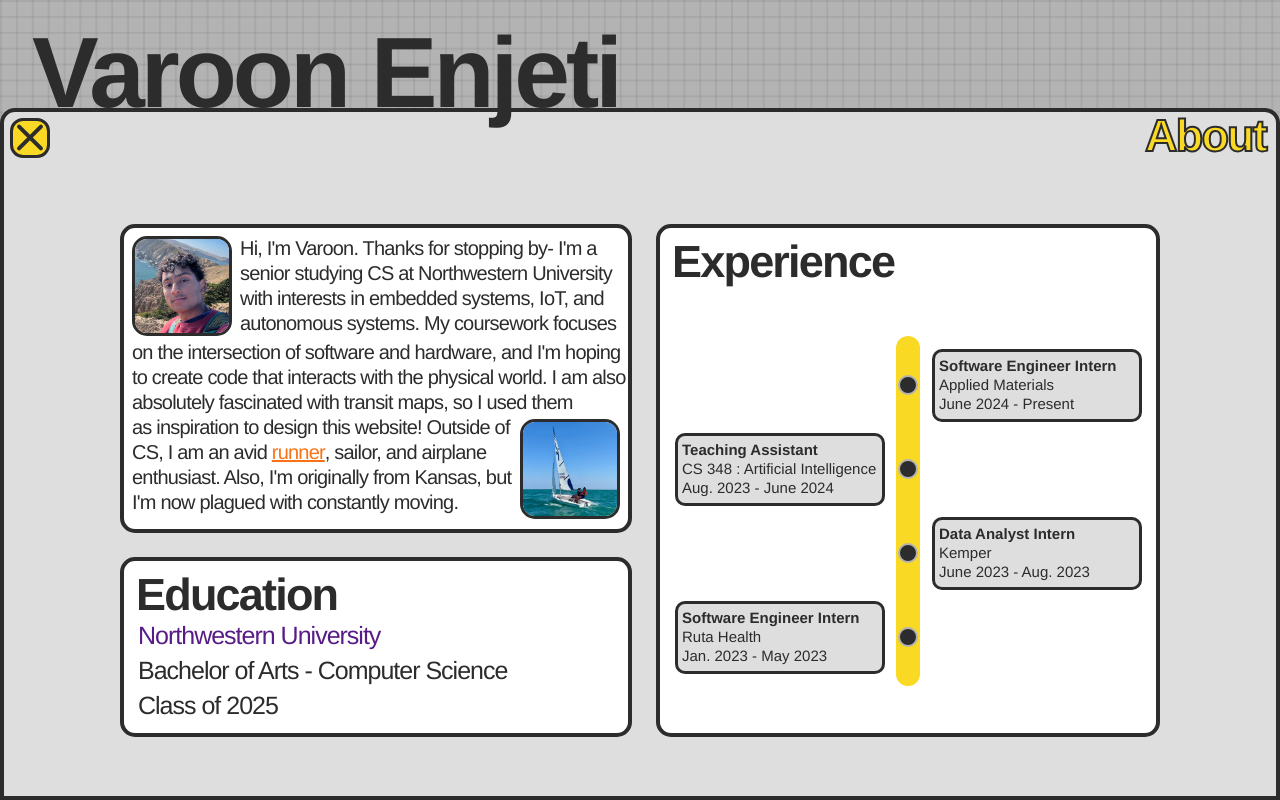
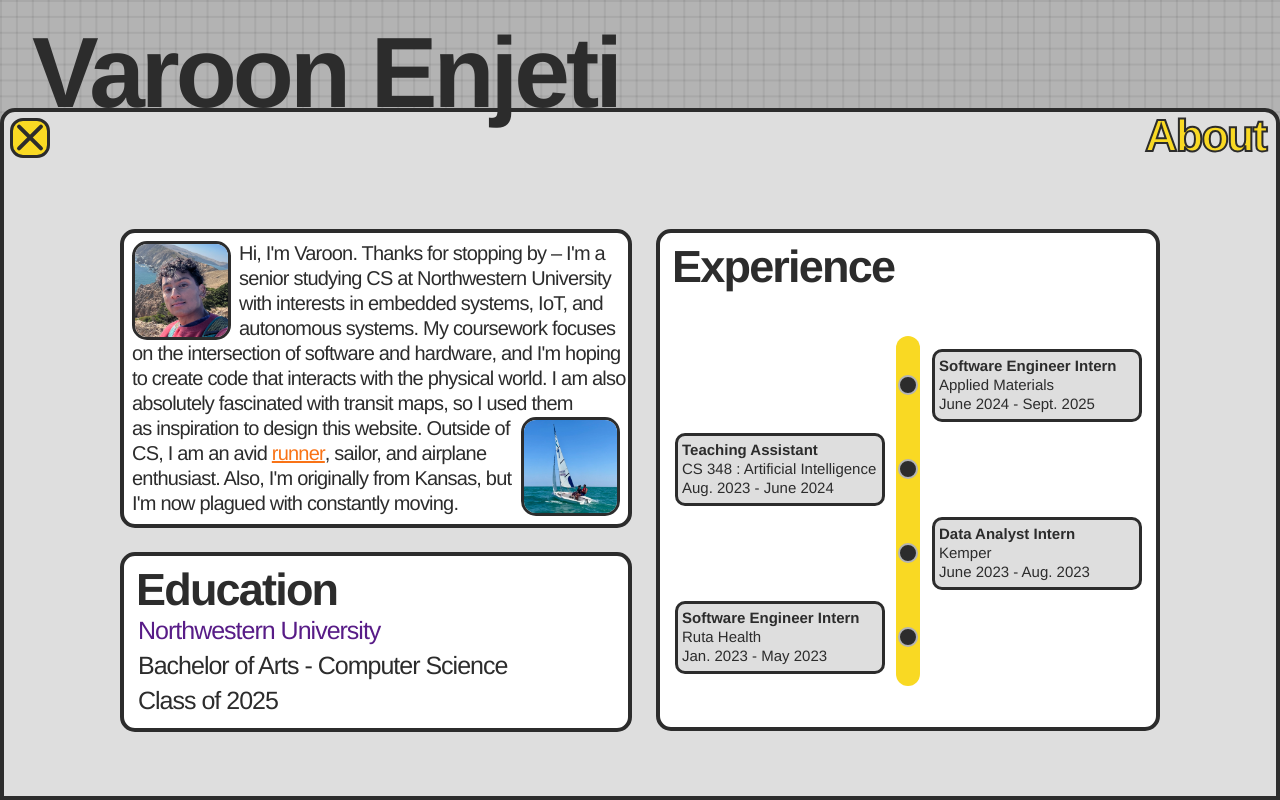
Before and after one commit to varoon-enjeti/portfolio-website, a Next.js app: page / in a window 1280 px wide. Both pictures are taken after a click on the button "About". Built offline with nearby package versions, Linux system fonts and the light colour scheme.

Commit message:
update about blurb and inner alignment issues

```diff
--- a/app/components/subpages/about/about-desktop.tsx
+++ b/app/components/subpages/about/about-desktop.tsx
@@ -23,22 +23,22 @@ const AboutDesktop: React.FC<yellowProps> = ({ setAbout }) => {
 			</div>
 			<div className="h-full w-full flex justify-center items-center gap-6 3xl:gap-10">
 				<div className="flex flex-col h-full gap-6 3xl:gap-10 items-center justify-center">
-					<div className="w-[512px] 3xl:w-[640px] h-[309px] 3xl:h-[379px] border-4 bg-white border-darkgrey rounded-[15px] box flex flex-col">
+					<div className="w-[512px] 3xl:w-[640px] h-[299px] 3xl:h-[379px] border-4 bg-white border-darkgrey rounded-[15px] box flex flex-col">
 						<div className="w-full h-[100px] 3xl:h-[125px] flex mx-2 mt-2">
 							<Image
 								src="/headshot.jpg"
 								alt="Profile Picture"
 								width={500}
 								height={500}
-								className="h-[100px] w-[100px] 3xl:h-[125px] 3xl:w-[125px] rounded-[15px] border-darkgrey border-[3px] exp"
+								className="h-[99px] w-[99px] 3xl:h-[125px] 3xl:w-[125px] rounded-[15px] border-darkgrey border-[3px] exp"
 							/>
-							<div className="font-sans font-normal text-darkgrey tracking-[-0.04em] text-[20px] 3xl:text-[25px] ml-2 3xl:mr-2 text-wrap">{`Hi, I'm Varoon. Thanks for stopping by- I'm a senior studying CS at Northwestern University with interests in embedded systems, IoT, and autonomous systems. My coursework focuses`}</div>
+							<div className="font-sans font-normal text-darkgrey tracking-[-0.04em] text-[20px] 3xl:text-[25px] ml-2 3xl:mr-2 text-wrap">{`Hi, I'm Varoon. Thanks for stopping by – I'm a senior studying CS at Northwestern University with interests in embedded systems, IoT, and autonomous systems. My coursework focuses`}</div>
 						</div>
-						<div className="font-sans font-normal text-darkgrey tracking-[-0.04em] text-[20px] 3xl:text-[25px] ml-2 mt-1 text-wrap">{`on the intersection of software and hardware, and I'm hoping to create code that interacts with the physical world. I am also absolutely fascinated with transit maps, so I used them`}</div>
+						<div className="font-sans font-normal text-darkgrey tracking-[-0.04em] text-[20px] 3xl:text-[25px] ml-2 text-wrap">{`on the intersection of software and hardware, and I'm hoping to create code that interacts with the physical world. I am also absolutely fascinated with transit maps, so I used them`}</div>
 						<div className="w-full h-[100px] 3xl:h-[125px] flex">
 							<div className="flex flex-col">
 								<div className="font-sans font-normal text-darkgrey tracking-[-0.04em] text-[20px] 3xl:text-[25px] mx-2 text-wrap">
-									{`as inspiration to design this website! Outside of CS, I am an avid `}
+									{`as inspiration to design this website. Outside of CS, I am an avid `}
 									<a
 										href="https://www.strava.com/athletes/117919395"
 										target="_blank"
@@ -54,7 +54,7 @@ const AboutDesktop: React.FC<yellowProps> = ({ setAbout }) => {
 								alt="Profile Picture"
 								width={500}
 								height={500}
-								className="h-[100px] w-[100px] 3xl:h-[125px] 3xl:w-[125px] rounded-[15px] border-darkgrey border-[3px] mt-1 mr-2 exp"
+								className="h-[99px] w-[99px] 3xl:h-[125px] 3xl:w-[125px] rounded-[15px] border-darkgrey border-[3px] mt-[1px] mr-2 exp"
 							/>
 						</div>
 					</div>
@@ -74,7 +74,7 @@ const AboutDesktop: React.FC<yellowProps> = ({ setAbout }) => {
 					</div>
 				</div>
 				<div className="flex h-full items-center justify-center">
-					<div className="w-[504px] 3xl:w-[630px] h-[513px] 3xl:h-[646px] border-4 bg-white border-darkgrey rounded-[15px] box">
+					<div className="w-[504px] 3xl:w-[630px] h-[502px] 3xl:h-[646px] border-4 bg-white border-darkgrey rounded-[15px] box">
 						<div className="font-sans text-darkgrey tracking-[-0.04em] font-bold text-[45px] 3xl:text-[56px] mt-4 ml-3 h-[45px]">
 							Experience
 						</div>
@@ -84,7 +84,7 @@ const AboutDesktop: React.FC<yellowProps> = ({ setAbout }) => {
 									<Expcard
 										role="Software Engineer Intern"
 										company="Applied Materials"
-										date="June 2024 - Present"
+										date="June 2024 - Sept. 2025"
 										twcss="ml-8 -mt-7 3xl:ml-[40px] 3xl:-mt-[36px]"
 									/>
 								</div>
--- a/app/components/subpages/about/about-mobile.tsx
+++ b/app/components/subpages/about/about-mobile.tsx
@@ -22,20 +22,20 @@ const AboutMobile: React.FC<yellowProps> = ({ setAbout }) => {
 				</div>
 				<div className="-ml-[6px] absolute w-full h-[calc(100%-50px)] top-[50px] flex gap-3 flex-col justify-center items-center text-darkgrey">
 					<div className="flex gap-3 justify-center align-middle">
-						<div className="w-[185px] h-[367px] border-4 bg-white border-darkgrey rounded-[15px] box flex flex-col">
+						<div className="w-[185px] h-[345px] border-[3px] bg-white border-darkgrey rounded-[15px] box flex flex-col">
 							<div className="w-full h-[77px] flex mx-1 mt-1">
 								<Image
 									src="/headshot.jpg"
 									alt="Profile Picture"
 									width={500}
 									height={500}
-									className="h-[75px] w-[75px] rounded-[15px] border-darkgrey border-[3px] exp"
+									className="h-[72px] w-[72px] rounded-[10px] border-darkgrey border-[2px] exp"
 								/>
-								<div className="font-sans font-normal text-darkgrey tracking-[-0.04em] text-[12px] ml-1 mr-1 text-wrap">{`Hi, I'm Varoon. Thanks for stopping by- I'm a senior studying CS at Northwestern`}</div>
+								<div className="font-sans font-normal text-darkgrey tracking-[-0.04em] text-[12px] ml-1 mr-1 text-wrap">{`Hi, I'm Varoon. Thanks for stopping by – I'm a senior studying CS at Northwestern`}</div>
 							</div>
-							<div className="w-full h-[192px] flex flex-col">
+							<div className="w-full h-[192px] flex flex-col mt-[-2px]">
 								<div className="font-sans font-normal text-darkgrey tracking-[-0.04em] text-[12px] mx-1 text-wrap">
-									{`University with interests in embedded systems, IoT, and autonomous systems. My coursework focuses on the intersection of software and hardware, and I'm hoping to create code that interacts with our physical world. I am also absolutely fascinated with transit maps, so I used them as inspiration to design this website! Outside of CS, I am an avid `}
+									{`University with interests in embedded systems, IoT, and autonomous systems. My coursework focuses on the intersection of software and hardware, and I'm hoping to create code that interacts with our physical world. I am also absolutely fascinated with transit maps, so I used them as inspiration to design this website. Outside of CS, I am an avid `}
 									<a
 										href="https://www.strava.com/athletes/117919395"
 										target="_blank"
@@ -43,30 +43,30 @@ const AboutMobile: React.FC<yellowProps> = ({ setAbout }) => {
 									>
 										runner
 									</a>
-									<a className="font-sans font-normal text-darkgrey tracking-[-0.04em] text-[12px]">{` sailor, and airplane enthusiast.`}</a>
+									<a className="font-sans font-normal text-darkgrey tracking-[-0.04em] text-[12px]">{` sailor, and airplane`}</a>
 								</div>
 							</div>
-							<div className="w-full h-[80px] flex mt-[3px]">
-								<div className="ml-1 text-wrap font-sans font-normal text-darkgrey tracking-[-0.04em] text-[12px]">{`Also, I'm originally from Kansas, but I'm now plagued with constantly moving.`}</div>
+							<div className="w-full h-[80px] flex mt-[-11px]">
+								<div className="ml-1 text-wrap font-sans font-normal text-darkgrey tracking-[-0.04em] text-[12px]">{`enthusiast. Also, \u00A0 I'm originally from Kansas, but I'm \u00A0 now plagued with constantly moving.`}</div>
 								<Image
 									src="/sail.jpg"
 									alt="Profile Picture"
 									width={500}
 									height={500}
-									className="h-[75px] w-[75px] rounded-[15px] border-darkgrey border-[3px] mr-1 my-1 exp"
+									className="h-[72px] w-[72px] rounded-[10px] border-darkgrey border-[2px] mr-1 my-1 exp"
 								/>
 							</div>
 						</div>
-						<div className="w-[150px] h-[367px] border-4 bg-white border-darkgrey rounded-[15px] box flex flex-col gap-4">
-							<div className="font-sans text-darkgrey tracking-[-0.04em] font-bold text-[25px] ml-2 mt-[1px] h-[27px]">
+						<div className="w-[150px] h-[345px] border-[3px] bg-white border-darkgrey rounded-[15px] box flex flex-col gap-4">
+							<div className="font-sans text-darkgrey tracking-[-0.04em] font-bold text-[22px] ml-2 mt-[1px] h-[27px]">
 								Experience
 							</div>
-							<div className="w-4 h-[300px] rounded-[30px] bg-yellow ml-[10px] flex flex-col gap-16 justify-center items-center">
+							<div className="w-4 h-[282px] rounded-[30px] bg-yellow ml-[10px] flex flex-col gap-16 justify-center items-center">
 								<div className="exp relative w-[10px] h-[10px] bg-darkgrey border-[1px] border-lightgrey rounded-full">
 									<Expcard
 										role="Software Engineer Intern"
 										company="Applied Materials"
-										date="June 2024 - Present"
+										date="June 2024 - Sept. 2025"
 										twcss="ml-4 -my-[17px]"
 									/>
 								</div>
@@ -97,8 +97,8 @@ const AboutMobile: React.FC<yellowProps> = ({ setAbout }) => {
 							</div>
 						</div>
 					</div>
-					<div className="w-[347px] h-[130px] border-4 bg-white border-darkgrey rounded-[15px] box">
-						<div className="font-sans text-darkgrey tracking-[-0.04em] font-bold text-[25px] ml-3 mt-[6px] h-[27px]">
+					<div className="w-[347px] h-[126px] border-[3px] bg-white border-darkgrey rounded-[15px] box">
+						<div className="font-sans text-darkgrey tracking-[-0.04em] font-bold text-[22px] ml-3 mt-[6px] h-[24px]">
 							Education
 						</div>
 						<div className="font-sans text-purple-900 tracking-[-0.04em] font-normal text-[18px] ml-[13px] h-[25px]">
--- a/app/components/subpages/projects/projects-mobile.tsx
+++ b/app/components/subpages/projects/projects-mobile.tsx
@@ -16,7 +16,7 @@ const ProjectsMobile: React.FC<redProps> = ({ setProject }) => {
 				<div className="font-sans text-red font-bold track tracking-[-0.04em] text-[45px] 3xl:text-[56px] subptext mr-1 3xl:mt-1">
 					Projects
 				</div>
-				<div className="absolute w-full h-[calc(100%-50px)] top-[50px] flex justify-center items-center text-darkgrey">
+				<div className="absolute w-full h-[calc(100%-50px)] top-[50px] flex justify-center items-center text-darkgrey text-xl">
 					Projects - Mobile (Coming Soon...)
 				</div>
 			</div>
--- a/app/layout.tsx
+++ b/app/layout.tsx
@@ -19,11 +19,7 @@ export default function RootLayout({
 					name="viewport"
 					content="width=device-width, height=device-height, initial-scale=1.0, maximum-scale=1.0, user-scalable=no"
 				/>
-				<link
-					rel="apple-touch-icon"
-					type="image/png"
-					href="/ati.png?m=<?php echo filemtime('apple-touch-icon.png'); ?>"
-				/>
+				<link rel="apple-touch-icon" type="image/png" href="/ati.png>" />
 			</Head>
 			<body className="overflow-hidden m-0 p-0">{children}</body>
 		</html>
```
